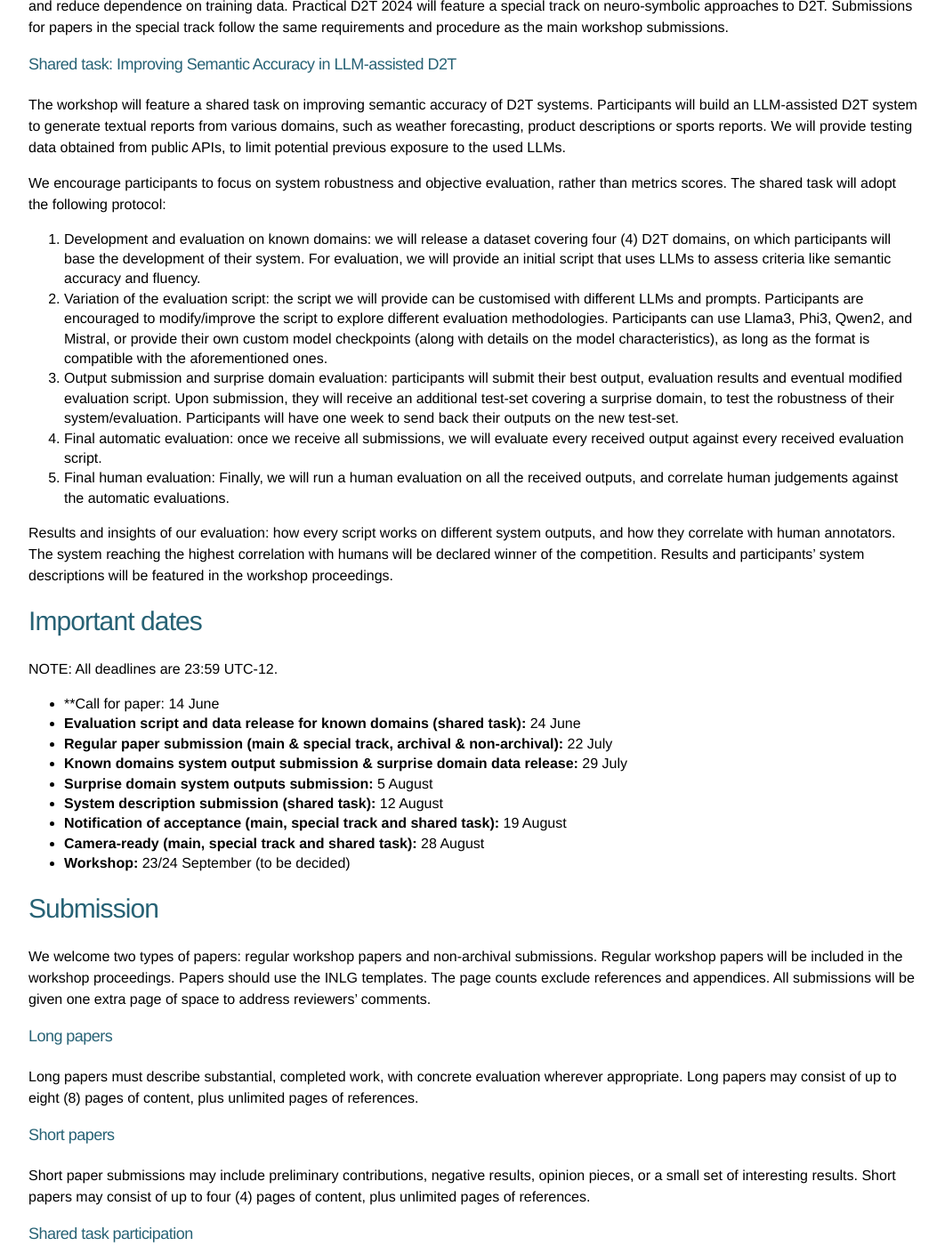
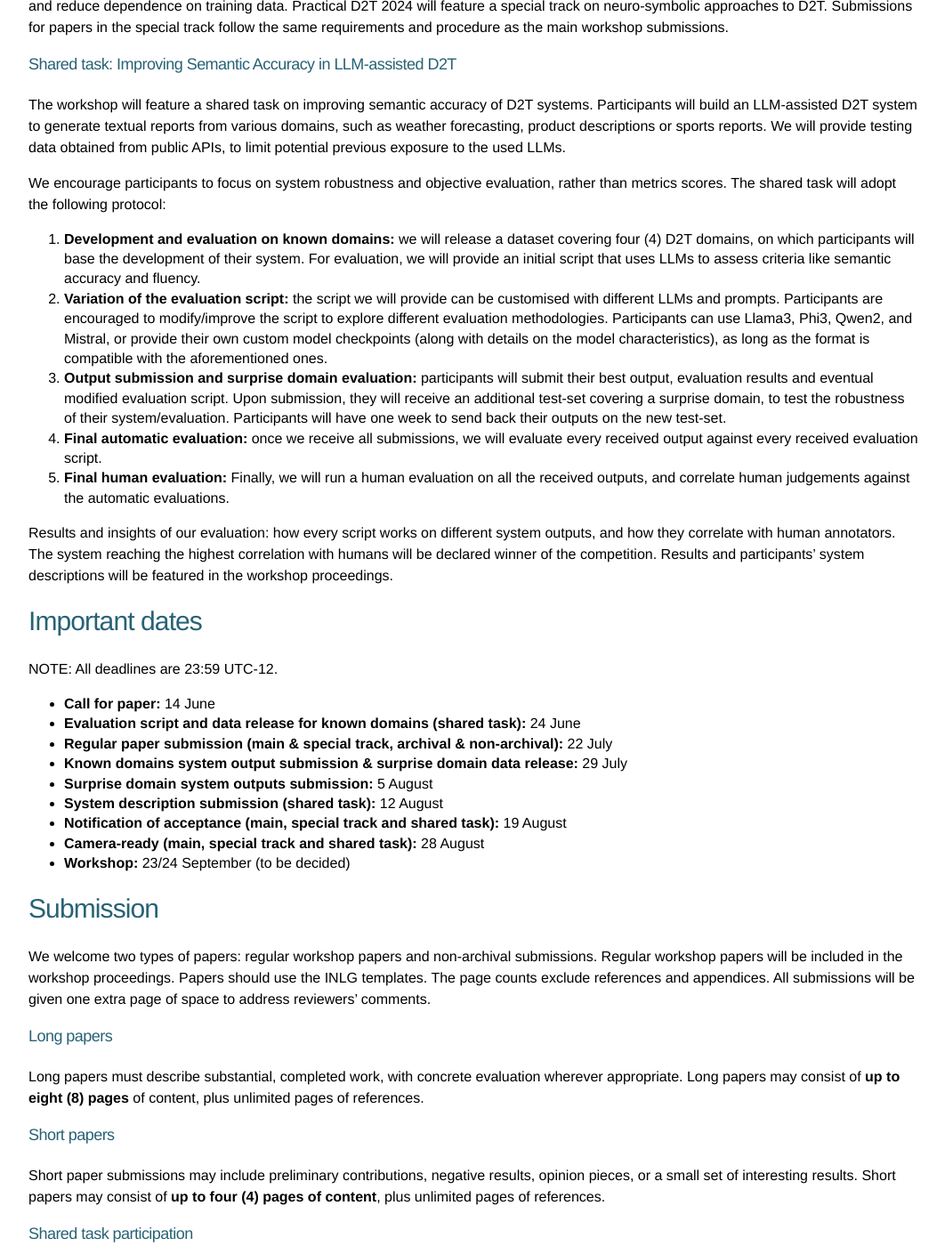
Before and after one commit to practicald2t/practicald2t.github.io, a Jekyll site: the page built from index.md, in a window 1280 px wide and 1400 px high, scrolled down 1137 px. Shown: the whole window at 89% size, without its empty margins (108-1170 px from the left). Built offline with Jekyll 4.4.1, drawn with Linux system fonts in a browser that asks for light colours; some of the changed text lies outside the part shown.

```diff
--- a/index.md
+++ b/index.md
@@ -39,19 +39,19 @@ The workshop will feature a shared task on improving semantic accuracy of D2T sy
 
 We encourage participants to focus on system robustness and objective evaluation, rather than metrics scores. The shared task will adopt the following protocol:
 
-1. Development and evaluation on known domains: we will release a dataset covering four (4) D2T domains, on which participants will base the development of their system. For evaluation, we will provide an initial script that uses LLMs to assess criteria like semantic accuracy and fluency.
-2. Variation of the evaluation script: the script we will provide can be customised with different LLMs and prompts. Participants are encouraged to modify/improve the script to explore different evaluation methodologies.
+1. **Development and evaluation on known domains:** we will release a dataset covering four (4) D2T domains, on which participants will base the development of their system. For evaluation, we will provide an initial script that uses LLMs to assess criteria like semantic accuracy and fluency.
+2. **Variation of the evaluation script:** the script we will provide can be customised with different LLMs and prompts. Participants are encouraged to modify/improve the script to explore different evaluation methodologies.
 Participants can use Llama3, Phi3, Qwen2, and Mistral, or provide their own custom model checkpoints (along with details on the model characteristics), as long as the format is compatible with the aforementioned ones.
-3. Output submission and surprise domain evaluation: participants will submit their best output, evaluation results and eventual modified evaluation script. Upon submission, they will receive an additional test-set covering a surprise domain, to test the robustness of their system/evaluation. Participants will have one week to send back their outputs on the new test-set.
-4. Final automatic evaluation: once we receive all submissions, we will evaluate every received output against every received evaluation script.
-5. Final human evaluation: Finally, we will run a human evaluation on all the received outputs, and correlate human judgements against the automatic evaluations.
+3. **Output submission and surprise domain evaluation:** participants will submit their best output, evaluation results and eventual modified evaluation script. Upon submission, they will receive an additional test-set covering a surprise domain, to test the robustness of their system/evaluation. Participants will have one week to send back their outputs on the new test-set.
+4. **Final automatic evaluation:** once we receive all submissions, we will evaluate every received output against every received evaluation script.
+5. **Final human evaluation:** Finally, we will run a human evaluation on all the received outputs, and correlate human judgements against the automatic evaluations.
 
 Results and insights of our evaluation: how every script works on different system outputs, and how they correlate with human annotators. The system reaching the highest correlation with humans will be declared winner of the competition. Results and participants’ system descriptions will be featured in the workshop proceedings.
 
 # Important dates
 NOTE: All deadlines are 23:59 UTC-12.
 
-- **Call for paper:  14 June
+- **Call for paper:**  14 June
 - **Evaluation script and data release for known domains (shared task):**  24 June
 - **Regular paper submission (main & special track, archival & non-archival):** 22 July
 - **Known domains system output submission & surprise domain data release:** 29 July
```
Also changed, not shown: other parts of index.md (+6 -6 lines).
